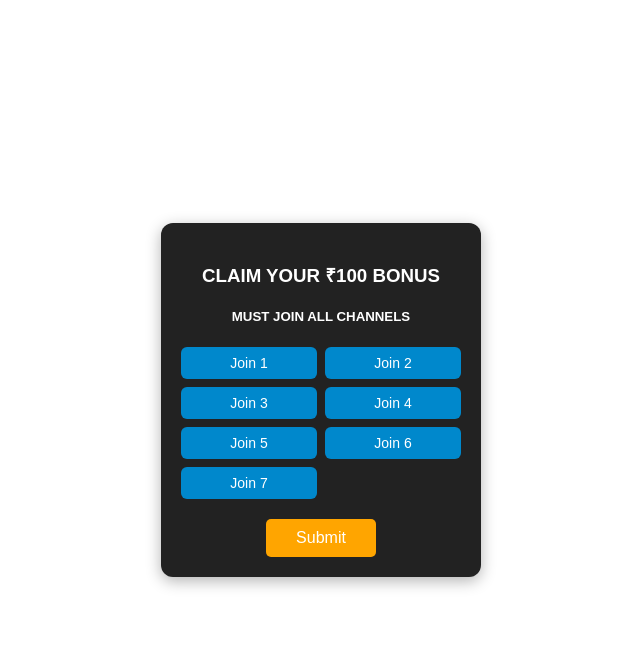
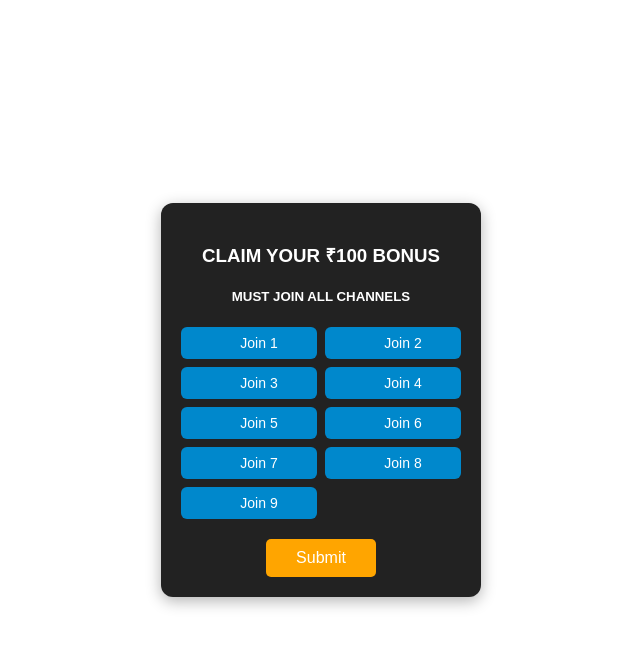
Before and after one commit to Aimbot1122op/abhi, a plain HTML site: page index.html in a window 1280 px wide. Both pictures are taken after a click on the button "Claim". Shown: the whole page, without its empty margins (319-959 px from the left). Drawn offline with Linux system fonts and the light colour scheme.

Commit message:
index.html

```diff
--- a/index.html
+++ b/index.html
@@ -87,6 +87,11 @@
     justify-content: center;
     gap: 6px;
   }
+  .telegram-btn svg {
+    width: 14px;
+    height: 14px;
+    fill: white;
+  }
   @keyframes fadeIn {
     from { opacity: 0; transform: scale(.9); }
     to { opacity: 1; transform: scale(1); }
@@ -109,16 +114,45 @@
     <h5>MUST JOIN ALL CHANNELS</h5>
 
     <div class="telegram-grid">
-        <a href="https://t.me/+1OSgIyaEUoZlN2Y1" target="_blank" class="telegram-btn">Join 1</a>
-        <a href="https://t.me/DaddyLootsOfficial" target="_blank" class="telegram-btn">Join 2</a>
-        <a href="https://t.me/+tpe1IhxHefJhYmQ1" target="_blank" class="telegram-btn">Join 3</a>
-        <a href="https://t.me/+QM8iTVhyiWgzMGY1" target="_blank" class="telegram-btn">Join 4</a>
-        <a href="https://t.me/+xDNui7nXGA02MTdl" target="_blank" class="telegram-btn">Join 5</a>
-        <a href="https://t.me/+zQQBA2VHbDY3YzM9" target="_blank" class="telegram-btn">Join 6</a>
-        <a href="https://t.me/+f37LD2SpZNowYjQ1" target="_blank" class="telegram-btn">Join 7</a>
+        <a href="https://t.me/+1OSgIyaEUoZlN2Y1" target="_blank" class="telegram-btn">
+            <svg viewBox="0 0 24 24"><path d="M9.9999 15.2..."/></svg>
+            Join 1
+        </a>
+        <a href="https://t.me/+zVlxDAOuKLJkNTU1" target="_blank" class="telegram-btn">
+            <svg viewBox="0 0 24 24"><path d="M9.9999 15.2..."/></svg>
+            Join 2
+        </a>
+        <a href="https://t.me/+tpe1IhxHefJhYmQ1" target="_blank" class="telegram-btn">
+            <svg viewBox="0 0 24 24"><path d="M9.9999 15.2..."/></svg>
+            Join 3
+        </a>
+        <a href="https://t.me/+QM8iTVhyiWgzMGY1" target="_blank" class="telegram-btn">
+            <svg viewBox="0 0 24 24"><path d="M9.9999 15.2..."/></svg>
+            Join 4
+        </a>
+        <a href="https://t.me/+xDNui7nXGA02MTdl" target="_blank" class="telegram-btn">
+            <svg viewBox="0 0 24 24"><path d="M9.9999 15.2..."/></svg>
+            Join 5
+        </a>
+        <a href="https://t.me/+zQQBA2VHbDY3YzM9" target="_blank" class="telegram-btn">
+            <svg viewBox="0 0 24 24"><path d="M9.9999 15.2..."/></svg>
+            Join 6
+        </a>
+        <a href="https://t.me/+f37LD2SpZNowYjQ1" target="_blank" class="telegram-btn">
+            <svg viewBox="0 0 24 24"><path d="M9.9999 15.2..."/></svg>
+            Join 7
+        </a>
+        <a href="https://t.me/+QPeZOyUteAw1MzA9" target="_blank" class="telegram-btn">
+            <svg viewBox="0 0 24 24"><path d="M9.9999 15.2..."/></svg>
+            Join 8
+        </a>
+        <a href="https://t.me/+HhWkj6Y7hEQ0NzU1" target="_blank" class="telegram-btn">
+            <svg viewBox="0 0 24 24"><path d="M9.9999 15.2..."/></svg>
+            Join 9
+        </a>
     </div>
 
-    <!-- Submit button redirects to given link -->
+    <!-- Submit button redirects to 9th link -->
     <button onclick="redirectToTelegram()">Submit</button>
 </div>
 
```
